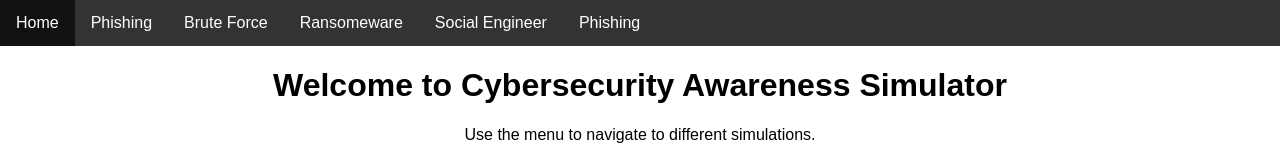
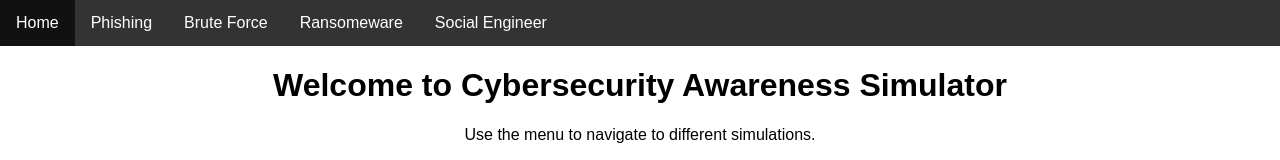
Before and after one commit to Kseraaa/Phishing-Simulator, a React (Create React App) app in the folder phishing-frontend/: page / in a window 1280 px wide. Shown: the top 160 px of the page. Built offline with nearby package versions, Linux system fonts and the light colour scheme.

Commit message:
create pages folder

```diff
--- a/phishing-frontend/src/App.js
+++ b/phishing-frontend/src/App.js
@@ -1,10 +1,10 @@
 import React from 'react';
 import { BrowserRouter as Router, Route, Switch, Link } from 'react-router-dom';
-import PhishingSimulator from './PhishingSimulator';
-import BruteForceAttack from './BruteForceAttack';
-import Ransomeware from './Ransomeware';
-import PasswordTest from './PasswordTest';
-import SocialEngineer from './SocialEngineer';
+import PhishingSimulator from './pages/PhishingSimulator';
+import BruteForceAttack from './pages/BruteForceAttack';
+import Ransomeware from './pages/Ransomeware';
+import PasswordTest from './pages/PasswordTest';
+import SocialEngineer from './pages/SocialEngineer';
 import Home from './Home';
 
 import './App.css'; // Import CSS for styling
@@ -20,7 +20,6 @@ function App() {
                         <li><Link to="/brute-force-attack">Brute Force</Link></li>
                         <li><Link to="/Ransomeware-simulator">Ransomeware</Link></li>
                         <li><Link to="/SocialEngineer">Social Engineer</Link></li>
-                        <li><Link to="/Password-test">Phishing</Link></li>
                     </ul>
                 </nav>
 
--- a/phishing-frontend/src/PhishingSimulator.js
+++ b/phishing-frontend/src/pages/PhishingSimulator.js
@@ -1,6 +1,6 @@
 import React, { useState } from 'react';
 import axios from 'axios';
-import Dashboard from './Dashboard';
+import Dashboard from '../Dashboard';
 
 function PhishingSimulator() {
     const [email, setEmail] = useState('');
```
Also changed, not shown: phishing-frontend/src/pages/BruteForceAttack.js (renamed from phishing-frontend/src/BruteForceAttack.js), phishing-frontend/src/pages/PasswordTest.js (renamed from phishing-frontend/src/PasswordTest.js), phishing-frontend/src/pages/Ransomeware.js (renamed from phishing-frontend/src/Ransomeware.js), phishing-frontend/src/pages/SocialEngineer.js (renamed from phishing-frontend/src/SocialEngineer.js).
